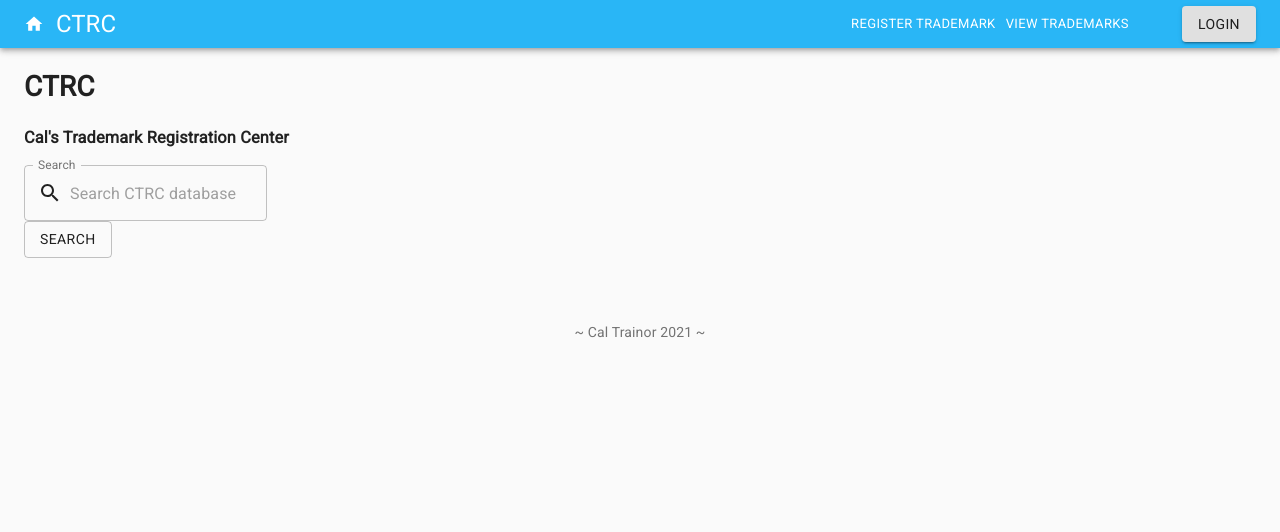
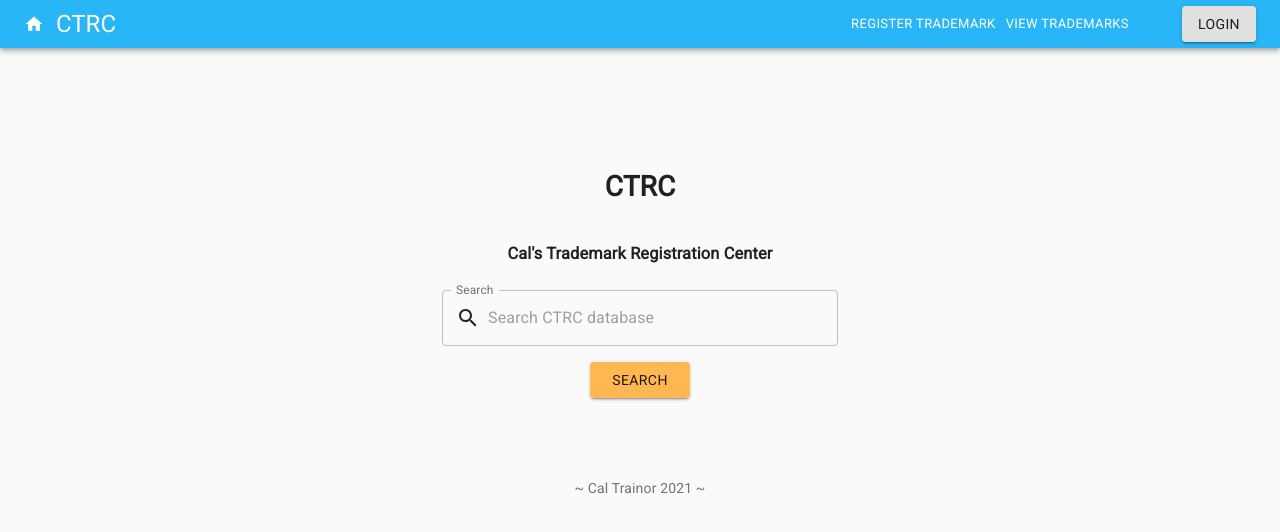
Before and after one commit to Ctrain16/Trademark-Registration, a React (Create React App) app in the folder client/: page / in a window 1280 px wide. Shown: the top 532 px of the page. Built offline with nearby package versions, Linux system fonts and the light colour scheme.

Commit message:
even more restyling

```diff
--- a/client/src/App.js
+++ b/client/src/App.js
@@ -5,7 +5,7 @@ import CssBaseline from "@material-ui/core/CssBaseline";
 import { ThemeProvider, createMuiTheme } from "@material-ui/core/styles";
 import "fontsource-roboto";
 
-import Home from "./components/Home";
+import Search from "./components/Search";
 import Login from "./components/Login";
 import Signup from "./components/Signup";
 import Footer from "./components/Footer";
@@ -98,13 +98,11 @@ function App() {
               path="/"
               exact
               render={(props) => (
-                <Home
-                  loggedIn={loggedIn}
-                  onClick={() => setLoggedIn(false)}
+                <Search
                   search={search}
                   setSearch={setSearch}
-                  resultsList={resultsList}
                   setResultsList={setResultsList}
+                  searchType="home"
                   trademarkCategories={trademarkCategories}
                   category={category}
                   setCategory={setCategory}
--- a/client/src/components/Home.js
+++ /dev/null
@@ -1,61 +0,0 @@
-import { Link } from "react-router-dom";
-import { useEffect } from "react";
-
-import { Button, Container } from "@material-ui/core";
-import Search from "./Search";
-
-function Home({
-  loggedIn,
-  onClick,
-  search,
-  setSearch,
-  resultsList,
-  setResultsList,
-  trademarkCategories,
-  ownerName,
-  setOwnerName,
-  ownerEmail,
-  setOwnerEmail,
-  category,
-  setCategory,
-  date,
-  setDate,
-}) {
-  useEffect(() => {
-    setSearch("");
-    setResultsList([]);
-    setOwnerName("");
-    setOwnerEmail("");
-    setCategory("");
-    setDate("");
-  }, [
-    setSearch,
-    setResultsList,
-    setOwnerName,
-    setOwnerEmail,
-    setCategory,
-    setDate,
-  ]);
-
-  return (
-    <Container component="main" maxWidth="lg">
-      <Search
-        search={search}
-        setSearch={setSearch}
-        setResultsList={setResultsList}
-        searchType="home"
-        trademarkCategories={trademarkCategories}
-        category={category}
-        setCategory={setCategory}
-        ownerName={ownerName}
-        setOwnerName={setOwnerName}
-        ownerEmail={ownerEmail}
-        setOwnerEmail={setOwnerEmail}
-        date={date}
-        setDate={setDate}
-      />
-    </Container>
-  );
-}
-
-export default Home;
--- a/client/src/components/Login.js
+++ b/client/src/components/Login.js
@@ -16,7 +16,7 @@ import axios from "axios";
 const useStyles = makeStyles((theme) => ({
   avatar: {
     margin: theme.spacing(1),
-    backgroundColor: theme.palette.secondary.main,
+    backgroundColor: theme.palette.primary.dark,
   },
 }));
 
--- a/client/src/components/Search.js
+++ b/client/src/components/Search.js
@@ -1,7 +1,22 @@
 import { useHistory } from "react-router-dom";
 import axios from "axios";
-import { Button, InputAdornment, TextField } from "@material-ui/core";
+import {
+  Button,
+  Container,
+  InputAdornment,
+  TextField,
+  Grid,
+  makeStyles,
+} from "@material-ui/core";
 import SearchIcon from "@material-ui/icons/Search";
+
+const useStyles = makeStyles((theme) => ({
+  searchButton: {
+    margin: theme.spacing(2),
+    backgroundColor: theme.palette.secondary.light,
+    width: 100,
+  },
+}));
 
 function Search({
   search,
@@ -19,6 +34,7 @@ function Search({
   setDate,
 }) {
   const history = useHistory();
+  const classes = useStyles();
 
   function searchDatabase() {
     axios
@@ -36,17 +52,20 @@ function Search({
       });
   }
 
+  if (searchType === "home") {
     return (
-    <div>
-      <div className={searchType === "home" ? "search" : "results-search"}>
+      <Container component="main" maxWidth="xs">
+        <div className={searchType === "home" ? "paper" : "results-search"}>
           <h1>CTRC</h1>
-        {searchType === "home" && <h3> Cal's Trademark Registration Center</h3>}
+          {searchType === "home" && (
+            <h3> Cal's Trademark Registration Center</h3>
+          )}
 
           <form onSubmit={(e) => e.preventDefault()}>
-          <div>
             <TextField
               type="text"
               name="search"
+              fullWidth
               placeholder="Search CTRC database"
               variant="outlined"
               label="Search"
@@ -60,51 +79,68 @@ function Search({
                 ),
               }}
             />
-          </div>
-          <div>
-            <Button variant="outlined" onClick={searchDatabase}>
+            <Grid container direction="row" justify="center">
+              <Button
+                className={classes.searchButton}
+                variant="contained"
+                onClick={searchDatabase}
+              >
                 Search
               </Button>
-          </div>
+            </Grid>
           </form>
         </div>
-
-      {searchType === "results" && (
-        <div className="advanced-search">
+      </Container>
+    );
+  } else {
+    return (
       <form onSubmit={(e) => e.preventDefault()}>
-            <select
+        <TextField
+          variant="outlined"
+          margin="normal"
+          select
           name="category"
+          label="Category"
+          id="category"
+          value={category}
           onChange={(e) => setCategory(e.target.value)}
-              value={category}
         >
-              <option value="" disabled>
-                Select trademark category
-              </option>
-              {trademarkCategories.map((catType, index) => (
-                <option key={index} value={catType}>
-                  {catType}
+          {trademarkCategories.map((option) => (
+            <option key={option} value={option}>
+              {option}
             </option>
           ))}
-            </select>
-            <input
-              type="text"
+        </TextField>
+        <TextField
+          variant="outlined"
+          margin="normal"
           name="ownerName"
+          label="Owner"
+          id="owner"
           placeholder="Owner Name"
           value={ownerName}
           onChange={(e) => setOwnerName(e.target.value)}
         />
-            <input
-              type="text"
+        <TextField
+          variant="outlined"
+          margin="normal"
           name="ownerEmail"
+          label="Email"
+          id="email"
           placeholder="Owner Email"
           value={ownerEmail}
           onChange={(e) => setOwnerEmail(e.target.value)}
         />
-            <input
+        <TextField
+          variant="outlined"
+          id="date"
+          label="Date"
           type="date"
-              name="startDate"
           value={date}
           onChange={(e) => setDate(e.target.value)}
+          InputLabelProps={{
+            shrink: true,
+          }}
         />
         <input
           type="submit"
@@ -116,10 +152,8 @@ function Search({
           }}
         />
       </form>
-        </div>
-      )}
-    </div>
     );
+  }
 }
 
 export default Search;
--- a/client/src/components/Signup.js
+++ b/client/src/components/Signup.js
@@ -18,7 +18,7 @@ import axios from "axios";
 const useStyles = makeStyles((theme) => ({
   avatar: {
     margin: theme.spacing(1),
-    backgroundColor: theme.palette.secondary.main,
+    backgroundColor: theme.palette.primary.dark,
   },
 }));
 
--- a/client/src/components/Trademarks.js
+++ b/client/src/components/Trademarks.js
@@ -1,6 +1,7 @@
+import { Container } from "@material-ui/core";
 import { useEffect } from "react";
 
-import Axios from "axios";
+import axios from "axios";
 
 import Search from "./Search";
 
@@ -28,7 +29,7 @@ function Trademarks({
       !category &&
       !date
     ) {
-      Axios.get("http://localhost:3001/api/trademarks").then((response) => {
+      axios.get("http://localhost:3001/api/trademarks").then((response) => {
         setResultsList(response.data);
       });
     }
@@ -47,7 +48,7 @@ function Trademarks({
   ]);
 
   return (
-    <div>
+    <Container component="main" maxWidth="lg">
       <div>
         <Search
           setResultsList={setResultsList}
@@ -91,7 +92,7 @@ function Trademarks({
           })}
         </tbody>
       </table>
-    </div>
+    </Container>
   );
 }
 
```
Lines whose indentation alone changed are shown as unchanged.
